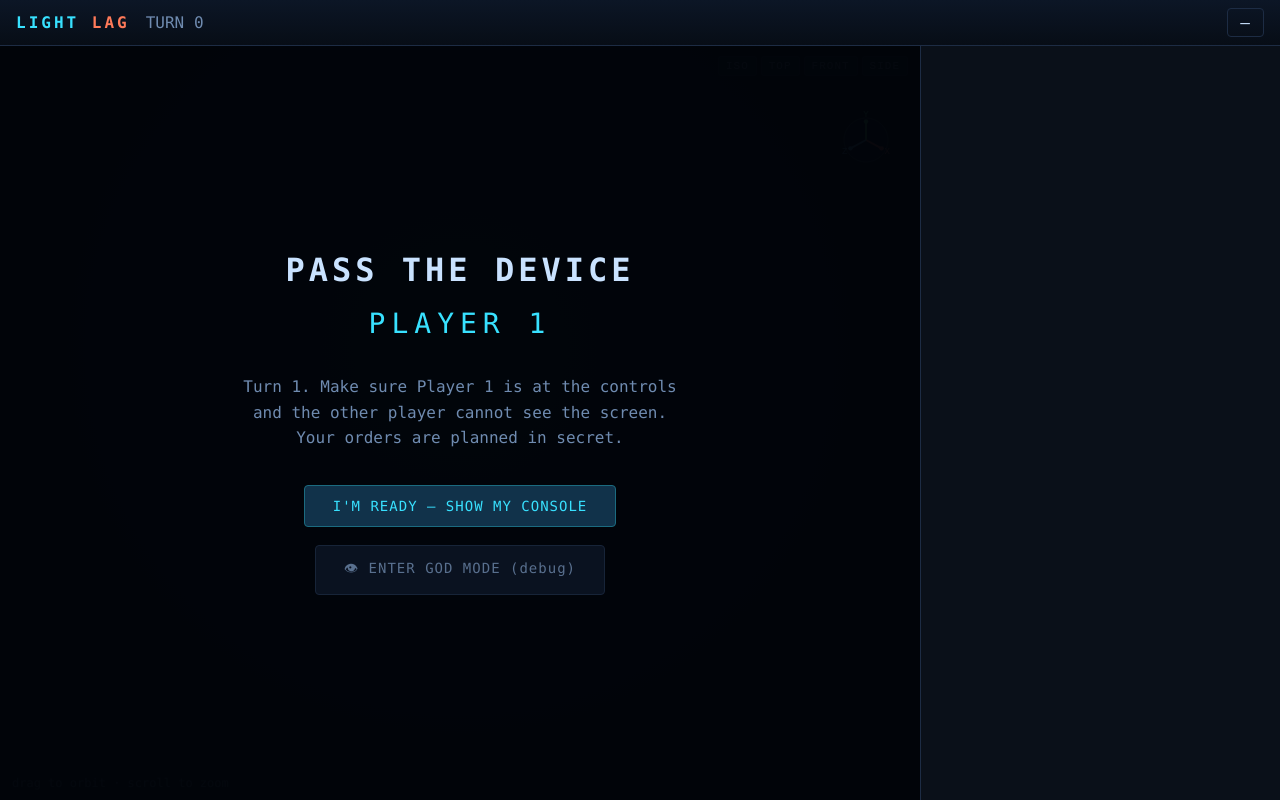
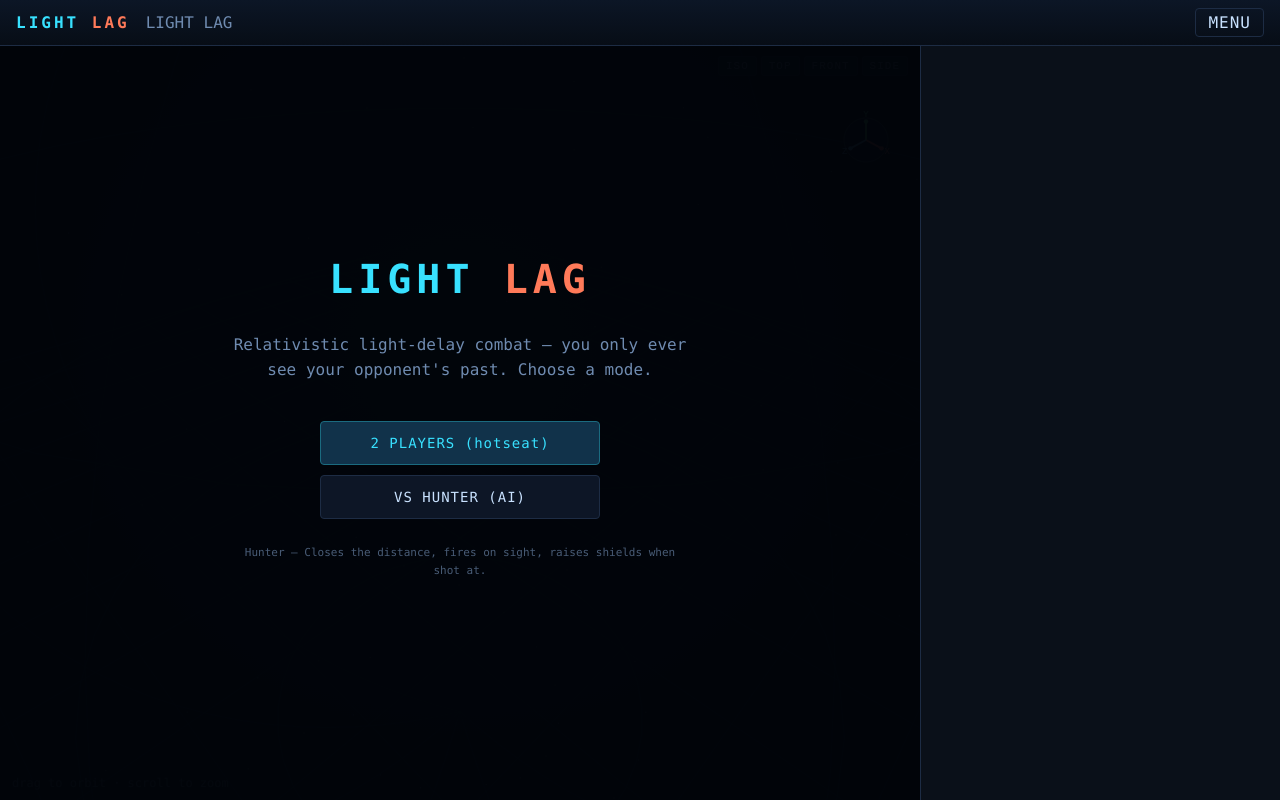
Before and after one commit to TurnerMooreDavis/Light-Lag, a website: page index.html in a window 1280 px wide. Drawn offline with Linux system fonts and the light colour scheme.

Commit message:
Add player AI (vs computer) + start-menu mode select
A start menu offers 2 Players (hotseat) or Vs Computer. The AI is just another
player: js/ai.js exposes a strategy registry (LL.AI.register/list/decide); each
personality is decide(view) -> plan and consumes ONLY the sanctioned, light-
delayed view (game.viewFor), so it plays by the same rules and the same command
set as a human — no peeking at true positions (enforced by a tamper test).

First strategy 'Hunter' (deliberately basic): close the distance, fire a led shot
on sight, raise shields when a shot is incoming. Menu buttons are generated from
the registry, so new AIs (timid/aggressive/...) appear automatically.

Wiring: in vs-ai the human is player 1 and the computer (player 2) auto-plans on
commit() then resolves — no pass-device hand-off. Tests: 179 checks (134 unit +
45 e2e) incl. AI behavior, budget validity, view-only fairness, and a full vs-ai
duel to conclusion.

```diff
--- a/css/style.css
+++ b/css/style.css
@@ -122,6 +122,20 @@ button:disabled { opacity: .4; cursor: not-allowed; }
 #curtainGodBtn { color: var(--ink-dim); border-color: var(--line); font-size: 12px; padding: 8px 18px; opacity: .8; }
 #curtainGodBtn:hover { opacity: 1; color: var(--warn); border-color: #6a5a1e; }
 
+/* ---- start menu (mode select) ---- */
+#menu {
+  position: absolute; inset: 0; z-index: 60; display: none;
+  align-items: center; justify-content: center; flex-direction: column; gap: 14px;
+  background: rgba(2,5,10,.97); text-align: center;
+}
+#menu.show { display: flex; }
+#menu h1 { letter-spacing: 5px; margin: 0; font-size: 40px; }
+#menu h1 b { color: var(--p1); } #menu h1 i { color: var(--p2); font-style: normal; }
+#menu p { color: var(--ink-dim); max-width: 460px; line-height: 1.6; }
+#menuButtons { display: flex; flex-direction: column; gap: 10px; margin-top: 8px; min-width: 280px; }
+#menuButtons button { padding: 13px 28px; font-size: 14px; letter-spacing: 1px; }
+#menuHint { font-size: 11px; opacity: .65; max-width: 420px; }
+
 /* ---- log ---- */
 #log { font-size: 11px; line-height: 1.5; max-height: 150px; overflow-y: auto;
   color: var(--ink-dim); }
--- a/index.html
+++ b/index.html
@@ -22,6 +22,12 @@
           <div class="legend" id="legend"></div>
           <div class="hint" id="hint">drag to orbit · scroll to zoom</div>
         </div>
+        <div id="menu">
+          <h1><b>LIGHT</b> <i>LAG</i></h1>
+          <p>Relativistic light-delay combat — you only ever see your opponent's past. Choose a mode.</p>
+          <div id="menuButtons"></div>
+          <p class="muted" id="menuHint"></p>
+        </div>
         <div id="curtain">
           <h1>PASS THE DEVICE</h1>
           <div class="who" id="curtainWho">PLAYER</div>
@@ -38,6 +44,7 @@
   <script src="js/camera.js"></script>
   <script src="js/physics.js"></script>
   <script src="js/engine.js"></script>
+  <script src="js/ai.js"></script>
   <script src="js/viewmodel.js"></script>
   <script src="js/render.js"></script>
   <script src="js/ui.js"></script>
--- /dev/null
+++ b/js/ai.js
@@ -0,0 +1,75 @@
+/* ai.js — computer opponents.
+ *
+ * An AI is just another player: it produces a plan {accel, weapon, aim, shield,
+ * shieldDir} — the SAME commands a human issues — from the SAME sanctioned,
+ * light-delayed view (game.viewFor(player)). It never sees the enemy's true
+ * position, so it plays by exactly the same rules.
+ *
+ * Add a new personality with register(key, name, desc, decide). It will appear
+ * in the menu automatically and flow through the identical turn machinery. */
+(function () {
+  'use strict';
+  const V = window.LL.V, CFG = window.LL.CONFIG, Phys = window.LL.Phys;
+
+  const strategies = [];
+  const byKey = {};
+  function register(key, name, description, decide) {
+    const s = { key, name, description, decide };
+    strategies.push(s); byKey[key] = s;
+  }
+
+  /* ---- shared helpers — all operate ONLY on the sanctioned view ---- */
+  // where we believe the enemy is: the visible (delayed) image, or pre-battle intel
+  const targetPoint = (view) => (view.enemy.visible ? view.enemy.pos : view.enemyIntel);
+  const unitToward = (from, to) => {
+    const d = V.sub(to, from), l = V.len(d);
+    return l > 1e-6 ? V.scale(d, 1 / l) : V.of(1, 0, 0);
+  };
+  // an accel vector along `dir`, capped by max thrust AND the energy left for it
+  const thrust = (dir, energyLeft) =>
+    V.scale(dir, Math.min(CFG.maxAccel, Math.max(0, energyLeft) / CFG.accelCost));
+  // a lead solution computed from the delayed image (same tool a human's button uses)
+  const firingSolution = (view, weaponKey) =>
+    Phys.interceptEstimate(view.me.pos, view.enemy, CFG.weapons[weaponKey].speed);
+  const incomingShot = (view) => view.projectiles.find((p) => !p.own) || null;
+
+  /* ---- HUNTER — super basic: close in, fire on sight, shield when shot at ---- */
+  register('hunter', 'Hunter',
+    'Closes the distance, fires on sight, raises shields when shot at.',
+    function (view) {
+      const plan = { accel: V.of(), weapon: 'none', aim: null, shield: 0, shieldDir: null };
+      let energy = CFG.energyPerTurn;
+
+      // DEFEND: a seen torpedo flies straight, so shield toward its extrapolated path
+      const inc = incomingShot(view);
+      if (inc) {
+        plan.shield = 4;
+        plan.shieldDir = V.add(inc.pos, V.scale(inc.vel, inc.age || 0));
+        energy -= 4;
+      }
+
+      // ATTACK: lead the visible image with a laser, or a torpedo if a laser won't fit
+      if (view.enemy.visible) {
+        const lsol = firingSolution(view, 'laser');
+        if (lsol.ok && energy >= CFG.weapons.laser.cost) {
+          plan.weapon = 'laser'; plan.aim = lsol.aim; energy -= CFG.weapons.laser.cost;
+        } else {
+          const tsol = firingSolution(view, 'torpedo');
+          if (tsol.ok && energy >= CFG.weapons.torpedo.cost) {
+            plan.weapon = 'torpedo'; plan.aim = tsol.aim; energy -= CFG.weapons.torpedo.cost;
+          }
+        }
+      }
+
+      // MOVE: spend whatever energy is left closing on the target
+      plan.accel = thrust(unitToward(view.me.pos, targetPoint(view)), energy);
+      return plan;
+    });
+
+  window.LL.AI = {
+    register,
+    list: () => strategies.map((s) => ({ key: s.key, name: s.name, description: s.description })),
+    get: (key) => byKey[key] || strategies[0],
+    decide: (key, view) => (byKey[key] || strategies[0]).decide(view),
+  };
+})();
--- a/js/ui.js
+++ b/js/ui.js
@@ -24,6 +24,9 @@
   const UI = {
     game: null, renderer: null, player: 0, plan: null,
     refs: {}, _animGen: 0, _godMode: false,
+    mode: 'hotseat',   // 'hotseat' (2 players) | 'ai' (vs computer)
+    aiType: 'hunter',  // which AI personality when mode === 'ai'
+    aiPlayer: 1,       // the computer is always player 2
   };
 
   UI.init = function (game, renderer) {
@@ -38,14 +41,41 @@
     this.refs.legend = document.getElementById('legend');
     this.refs.hint = document.getElementById('hint');
     this.refs.curtainGodBtn = document.getElementById('curtainGodBtn');
+    this.refs.menu = document.getElementById('menu');
+    this.refs.menuButtons = document.getElementById('menuButtons');
+    this.refs.menuHint = document.getElementById('menuHint');
     renderer.start();
-    this.newGame();
+    this.showMenu();
   };
 
-  UI.newGame = function () {
+  /* ---------- start menu (mode select) ---------- */
+  UI.showMenu = function () {
+    this._animGen++; this._stopFF(); this._godMode = false;
+    document.body.className = '';
+    this.refs.curtain.classList.remove('show');
+    this.refs.turn.textContent = 'LIGHT LAG';
+    this.refs.phase.textContent = 'MENU'; this.refs.phase.className = 'phase';
+    this.refs.console.innerHTML = '';
+    this.renderer.setScene(View.backdrop(CFG.arenaRadius0, false), V.of()); // ambient backdrop
+    const mb = this.refs.menuButtons; mb.innerHTML = '';
+    mb.appendChild(el('button', { class: 'primary', onclick: () => this.startGame('hotseat') }, ['2 PLAYERS (hotseat)']));
+    window.LL.AI.list().forEach((ai) => {
+      mb.appendChild(el('button', { title: ai.description, onclick: () => this.startGame('ai', ai.key) }, ['VS ' + ai.name.toUpperCase() + ' (AI)']));
+    });
+    this.refs.menuHint.textContent = window.LL.AI.list().map((a) => a.name + ' — ' + a.description).join('   ·   ');
+    this.refs.menu.classList.add('show');
+  };
+
+  UI.startGame = function (mode, aiType) {
+    this.mode = mode;
+    if (aiType) this.aiType = aiType;
+    this.refs.menu.classList.remove('show');
     this.game.reset();
     this.beginTurn();
   };
+
+  // "NEW BATTLE" returns to the menu so the mode can be re-chosen
+  UI.newGame = function () { this.showMenu(); };
 
   UI.beginTurn = function () {
     const p = 0;
@@ -60,9 +90,12 @@
     this._stopFF();       // and any running fast-forward
     this._godMode = false;
     const c = this.refs;
-    c.curtainWho.textContent = 'PLAYER ' + (player + 1);
+    const vsAI = this.mode === 'ai';
+    c.curtainWho.textContent = vsAI ? 'YOUR MOVE' : 'PLAYER ' + (player + 1);
     c.curtainWho.className = 'who ' + (player === 0 ? 'p1' : 'p2');
-    c.curtainMsg.textContent = `Turn ${this.game.turn + 1}. Make sure Player ${player + 1} is at the controls and the other player cannot see the screen. Your orders are planned in secret.`;
+    c.curtainMsg.textContent = vsAI
+      ? `Turn ${this.game.turn + 1}. Plan your orders against the ${window.LL.AI.get(this.aiType).name}.`
+      : `Turn ${this.game.turn + 1}. Make sure Player ${player + 1} is at the controls and the other player cannot see the screen. Your orders are planned in secret.`;
     c.curtain.classList.add('show');
     const btn = c.curtainBtn, god = c.curtainGodBtn;
     btn.className = 'primary';
@@ -380,7 +413,11 @@
   UI.commit = function () {
     if (!this.game.planValid(this.plan)) return;
     this.game.submitPlan(this.player, { accel: V.clone(this.plan.accel), weapon: this.plan.weapon, aim: this.plan.aim ? V.clone(this.plan.aim) : null, shield: this.plan.shield, shieldDir: this.plan.shieldDir ? V.clone(this.plan.shieldDir) : null });
-    if (this.player === 0) {
+    if (this.player === 0 && this.mode === 'ai') {
+      // the computer plans from its own sanctioned (light-delayed) view, then resolve
+      this.game.submitPlan(this.aiPlayer, window.LL.AI.decide(this.aiType, this.game.viewFor(this.aiPlayer)));
+      this.runResolve();
+    } else if (this.player === 0) {
       this.passTo(1, () => this.beginPlanning(1));
     } else {
       this.runResolve();
```
Also changed, not shown: tests/e2e.test.js (+26 -2 lines), tests/harness.js (+2 -2 lines), tests/unit.test.js (+42 -0 lines), README.md.
